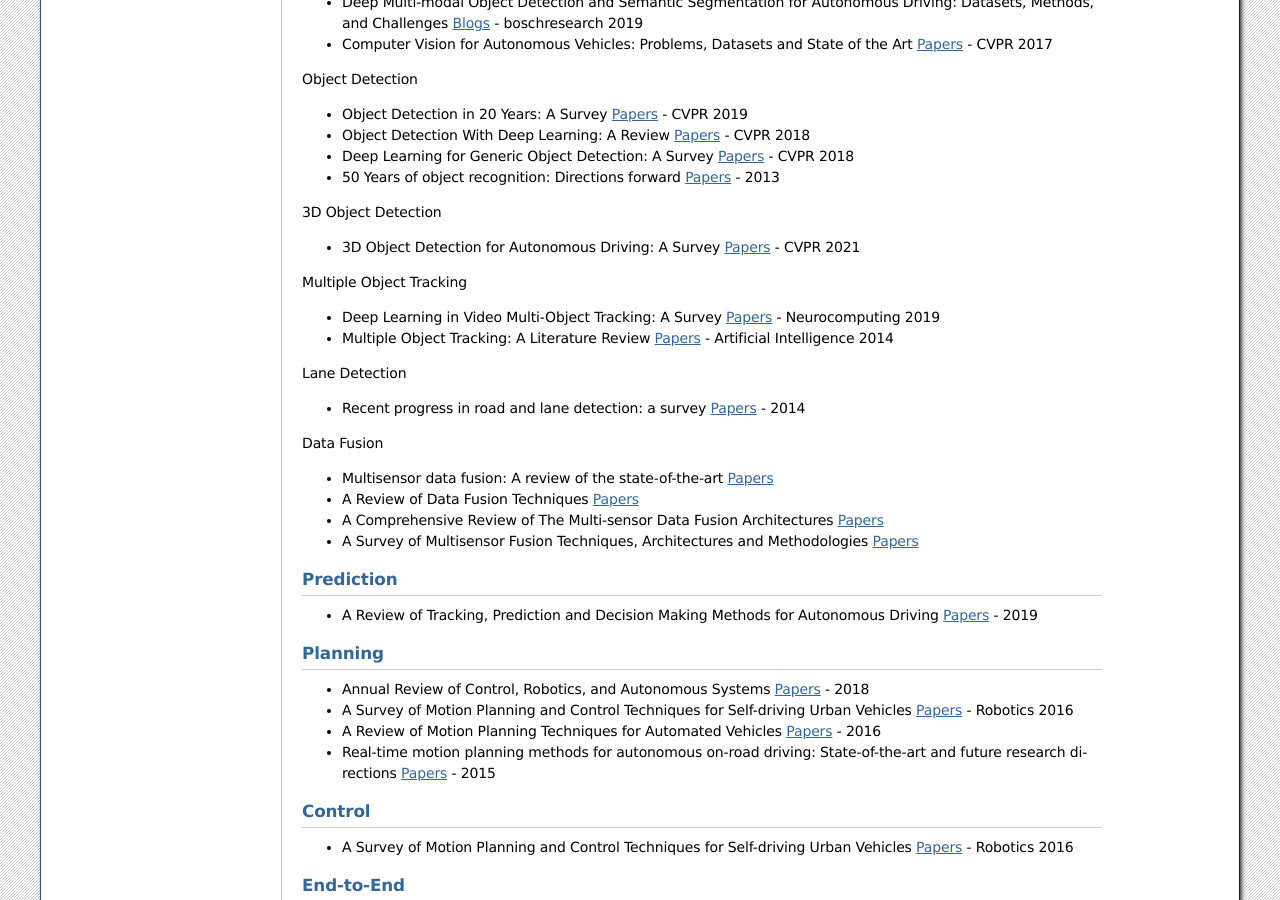
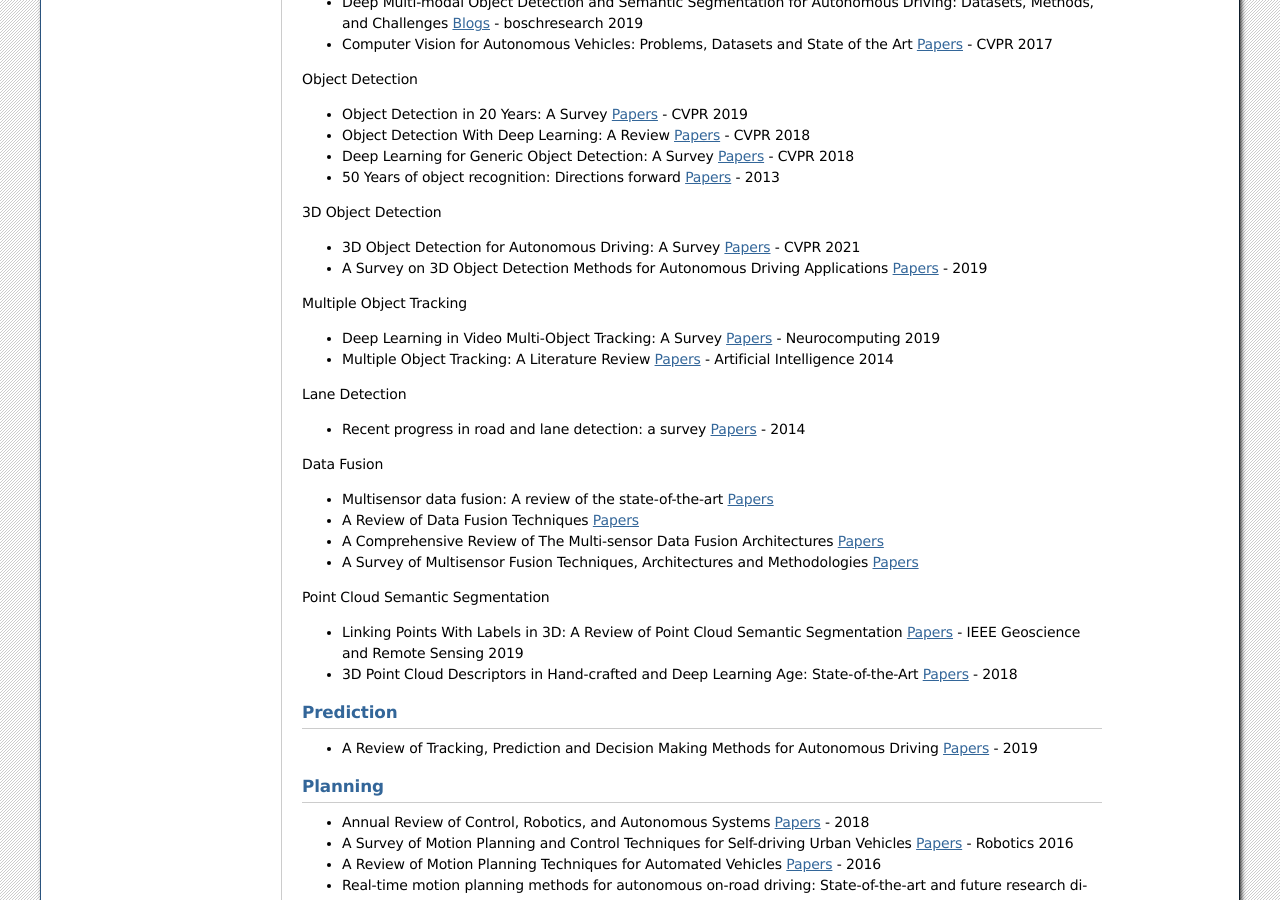
Before and after one commit to daohu527/awesome-self-driving-car, a Sphinx documentation site: the page built from docs/index.rst, in a window 1280 px wide and 900 px high, scrolled down 758 px. Built offline with Sphinx 7.4.7, drawn with Linux system fonts in a browser that asks for light colours.

Commit message:
docs: add point cloud segment

```diff
--- a/docs/index.rst
+++ b/docs/index.rst
@@ -66,6 +66,7 @@ Object Detection
 
 
 -  3D Object Detection for Autonomous Driving: A Survey `Papers <https://arxiv.org/abs/2106.10823>`__ - CVPR 2021
+-  A Survey on 3D Object Detection Methods for Autonomous Driving Applications `Papers <http://wrap.warwick.ac.uk/114314/1/WRAP-survey-3D-object-detection-methods-autonomous-driving-applications-Arnold-2019.pdf>`__ - 2019
 
 Multiple Object Tracking
 
@@ -85,6 +86,12 @@ Data Fusion
 -  A Review of Data Fusion Techniques `Papers <#>`__
 -  A Comprehensive Review of The Multi-sensor Data Fusion Architectures `Papers <#>`__
 -  A Survey of Multisensor Fusion Techniques, Architectures and Methodologies `Papers <#>`__
+
+Point Cloud Semantic Segmentation
+
+
+-  Linking Points With Labels in 3D: A Review of Point Cloud Semantic Segmentation `Papers <https://arxiv.org/abs/1908.08854>`__ - IEEE Geoscience and Remote Sensing 2019
+-  3D Point Cloud Descriptors in Hand-crafted and Deep Learning Age: State-of-the-Art `Papers <https://arxiv.org/abs/1802.02297>`__ - 2018
 
 Prediction
 ^^^^^^^^^^
```
